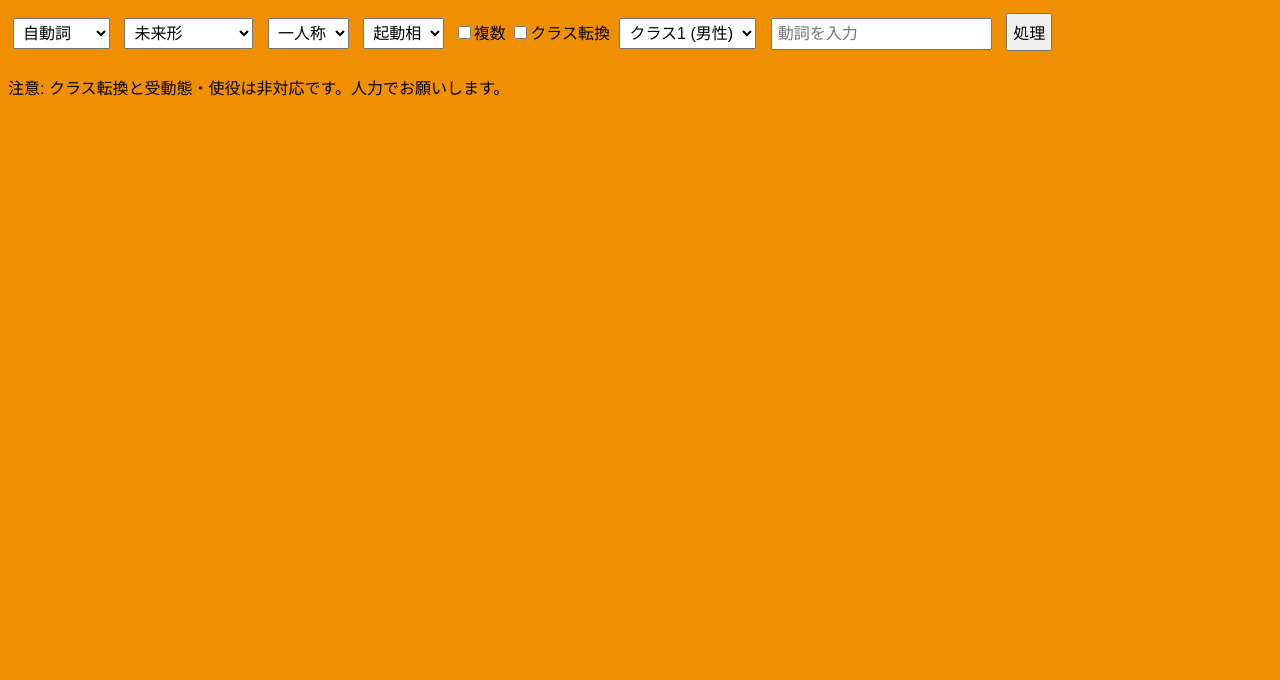
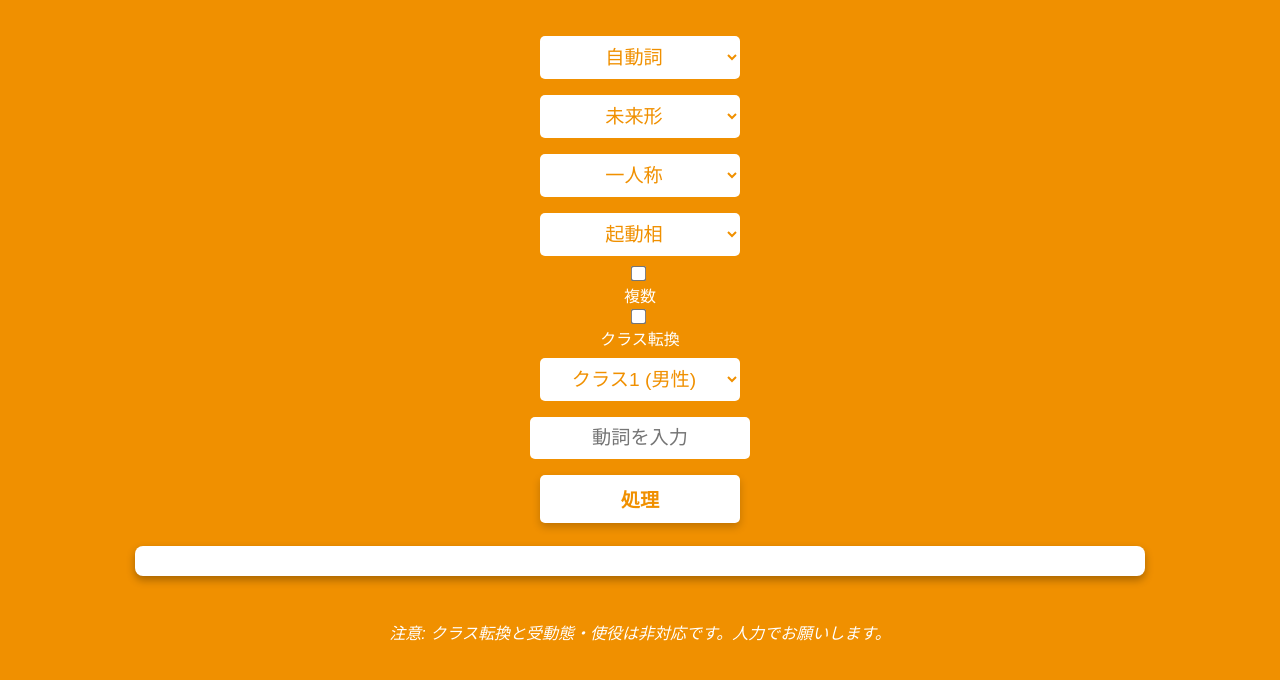
Before and after one commit to SoshuKo/Kniunartconjugation, a plain HTML site: page index.html in a window 1280 px wide. Drawn offline with Linux system fonts and the light colour scheme.

Commit message:
Update index.html

```diff
--- a/index.html
+++ b/index.html
@@ -7,16 +7,71 @@
         body {
             background-color: #F09000;
             font-family: Arial, sans-serif;
+            color: #FFFFFF;
+            display: flex;
+            flex-direction: column;
+            align-items: center;
+            padding: 20px;
         }
+
+        /* セレクトボックスや入力ボックス、ボタンのスタイル */
         select, input[type="text"], button {
-            font-size: 1em;
-            padding: 5px;
-            margin: 5px;
+            font-size: 1.2em;
+            padding: 10px;
+            margin: 8px;
+            border: none;
+            border-radius: 5px;
+            background-color: #FFFFFF;
+            color: #F09000;
+            width: 200px;
+            text-align: center;
+            transition: all 0.3s ease;
         }
+
+        /* ホバー時のエフェクト */
+        select:hover, input[type="text"]:hover, button:hover {
+            background-color: #FFA733;
+            color: #FFFFFF;
+        }
+
+        /* ボタンの追加スタイル */
+        button {
+            font-weight: bold;
+            cursor: pointer;
+            box-shadow: 0px 4px 8px rgba(0, 0, 0, 0.2);
+        }
+
+        /* チェックボックスとラベルのスタイル */
+        input[type="checkbox"] {
+            transform: scale(1.2);
+            margin-right: 8px;
+            cursor: pointer;
+        }
+        label {
+            font-size: 1.1em;
+            margin-right: 15px;
+        }
+
+        /* 出力表示のスタイル */
         #outputString {
             font-weight: bold;
-            font-size: 1.2em;
+            font-size: 1.5em;
             color: #333333;
+            background-color: #FFFFFF;
+            padding: 15px;
+            margin-top: 15px;
+            border-radius: 8px;
+            width: 80%;
+            text-align: center;
+            box-shadow: 0px 4px 8px rgba(0, 0, 0, 0.3);
+        }
+
+        /* 注意事項のスタイル */
+        p {
+            font-size: 1em;
+            font-style: italic;
+            color: #FFFFFF;
+            margin-top: 20px;
         }
     </style>
 </head>
```
